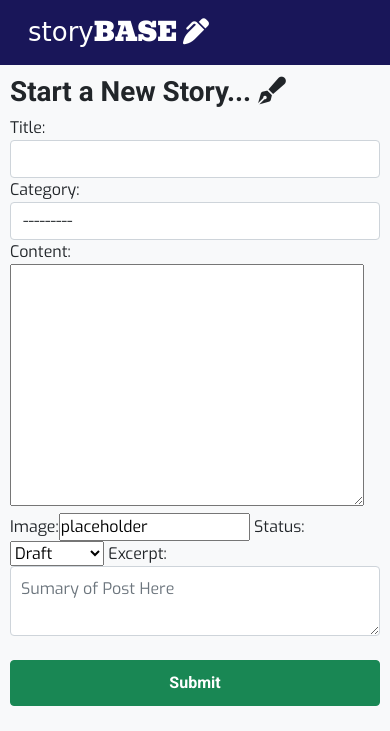
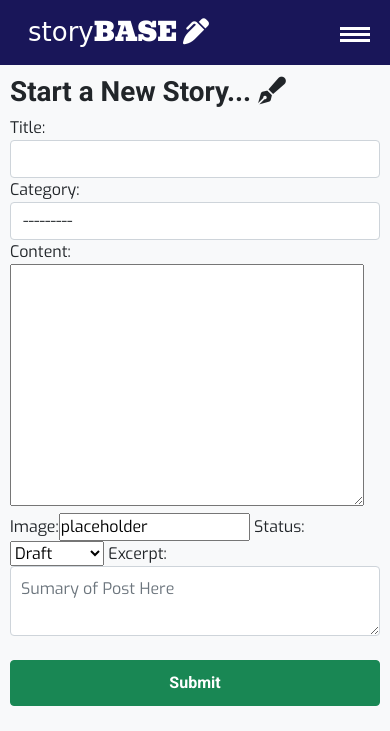
Before and after one commit to SamuelUkachukwu/storyBase, a Django app: page /add_post/ in a window 390 px wide. Shown: the top 731 px of the page. Run offline with Django 3.2, Linux system fonts and the light colour scheme; data comes from the database, SQL or seed files in the repository; some libraries are stand-ins or nearby versions; some web fonts are replaced.

Commit message:
Add styled hamburger menu to navbar

```diff
--- a/static/css/style.css
+++ b/static/css/style.css
@@ -34,15 +34,19 @@
 p {
     margin: 0;
 }
-.text-black{
+
+.text-black {
     color: var(--black);
 }
-.bg-color-blue{
+
+.bg-color-blue {
     background-color: var(--blue);
 }
-.likes-dislikes{
+
+.likes-dislikes {
     color: var(--red-react)
 }
+
 /* -----------------------navbar styling */
 .nav {
     margin-right: 15px;
@@ -88,6 +92,10 @@
     padding: 30px 0;
 }
 
+.offcanvas-theme {
+    background-color: var(--dark-blue);
+}
+
 .call-to-atn {
     background-color: var(--red);
     border-radius: 20px;
@@ -95,6 +103,57 @@
 
 .call-to-atn:hover {
     background-color: var(--powder-blue);
+}
+
+.hamburger {
+    display: block;
+    cursor: pointer;
+    position: relative;
+    margin-right: 20px;
+}
+
+.hamburger,
+.hamburger::before,
+.hamburger::after {
+    width: 1.5em;
+    height: 3px;
+    background-color: var(--white);
+    transition: transform 250ms ease-in-out;
+}
+
+.hamburger,
+.hamburger::before,
+.hamburger::after {
+    content: '';
+    position: absolute;
+    right: 0;
+}
+
+.hamburger::before {
+    bottom: 6px;
+}
+
+.hamburger::after {
+    top: 6px;
+}
+
+.hamburger-close {
+    position: relative;
+    height: 20px;
+    width: 20px;
+    border-radius: 5px;
+}
+
+.hamburger-close:after {
+    content: "\274c";
+    font-size: 1em;
+    line-height: 40px;
+    position: absolute;
+    top: 0;
+    bottom: 0;
+    left: 0;
+    right: 0;
+    text-align: center;
 }
 
 /* -----------------------scrollbar styling */
@@ -140,8 +199,6 @@
     border-radius: 2px;
     overflow: hidden;
 }
-
-
 
 .card-bd,
 .txt-back-drop {
--- a/storybase/settings.py
+++ b/storybase/settings.py
@@ -30,8 +30,9 @@
 SECRET_KEY = os.environ.get('SECRET_KEY')
 
 # SECURITY WARNING: don't run with debug turned on in production!
-DEBUG = False
+DEBUG = True
 
+X_FRAME_OPTIONS = 'SAMEORIGIN'
 ALLOWED_HOSTS = ['story-base.herokuapp.com', 'localhost']
 
 
--- a/templates/story/base.html
+++ b/templates/story/base.html
@@ -47,13 +47,13 @@
 
       <button class="navbar-toggler d-md-none" type="button" data-bs-toggle="offcanvas"
         data-bs-target="#offcanvasNavbar" aria-controls="offcanvasNavbar">
-        <span class="navbar-toggler-icon"></span>
+        <span class="hamburger"></span>
       </button>
-      <div class="offcanvas offcanvas-end bg-color-blue offcanvas-theme" tabindex="-1" id="offcanvasNavbar"
+      <div class="offcanvas offcanvas-end offcanvas-theme" tabindex="-1" id="offcanvasNavbar"
         aria-labelledby="offcanvasNavbarLabel">
-        <div class="offcanvas-header">
+        <div class="offcanvas-header pt-3 pe-4">
           <h5 class="offcanvas-title" id="offcanvasNavbarLabel"></h5>
-          <button type="button" class="btn-close" data-bs-dismiss="offcanvas" aria-label="Close"></button>
+          <span class="border-0 bg-transparent hamburger-close fs-3 text-white" data-bs-dismiss="offcanvas" aria-label="Close"></span>
         </div>
         <div class="offcanvas-body text-center">
           <ul class="navbar-nav justify-content-end flex-grow-1 pe-3">
@@ -67,6 +67,13 @@
 
                     <li class="list-unstyled padding mt-2"><i class="fas fa-file-alt"></i><a
                         class="padding text-decoration-none text-style" href="{% url 'add_story' %}">Submit Story</a></li>
+
+                        {% for cat in cat_list %}
+                  <li class="list-unstyled mt-3"><a class="padding text-decoration-none text-style"
+                      href="{% url 'category' cat.id %}">{{ cat.name }}</a></li>
+                  {% endfor %}
+
+
                     <li class="nav-item">
                       <a class="nav-link" href="{% url 'account_logout' %}">Logout</a>
                     </li>
```
